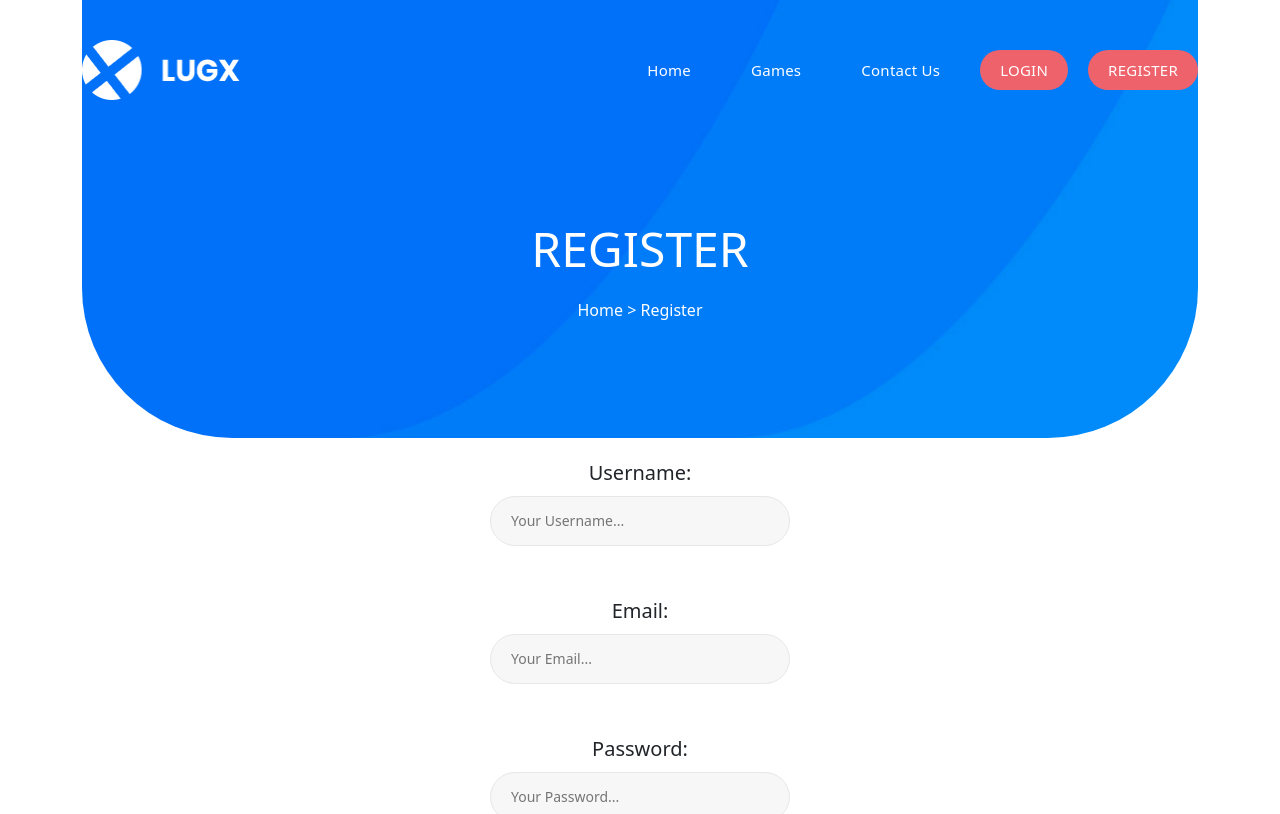
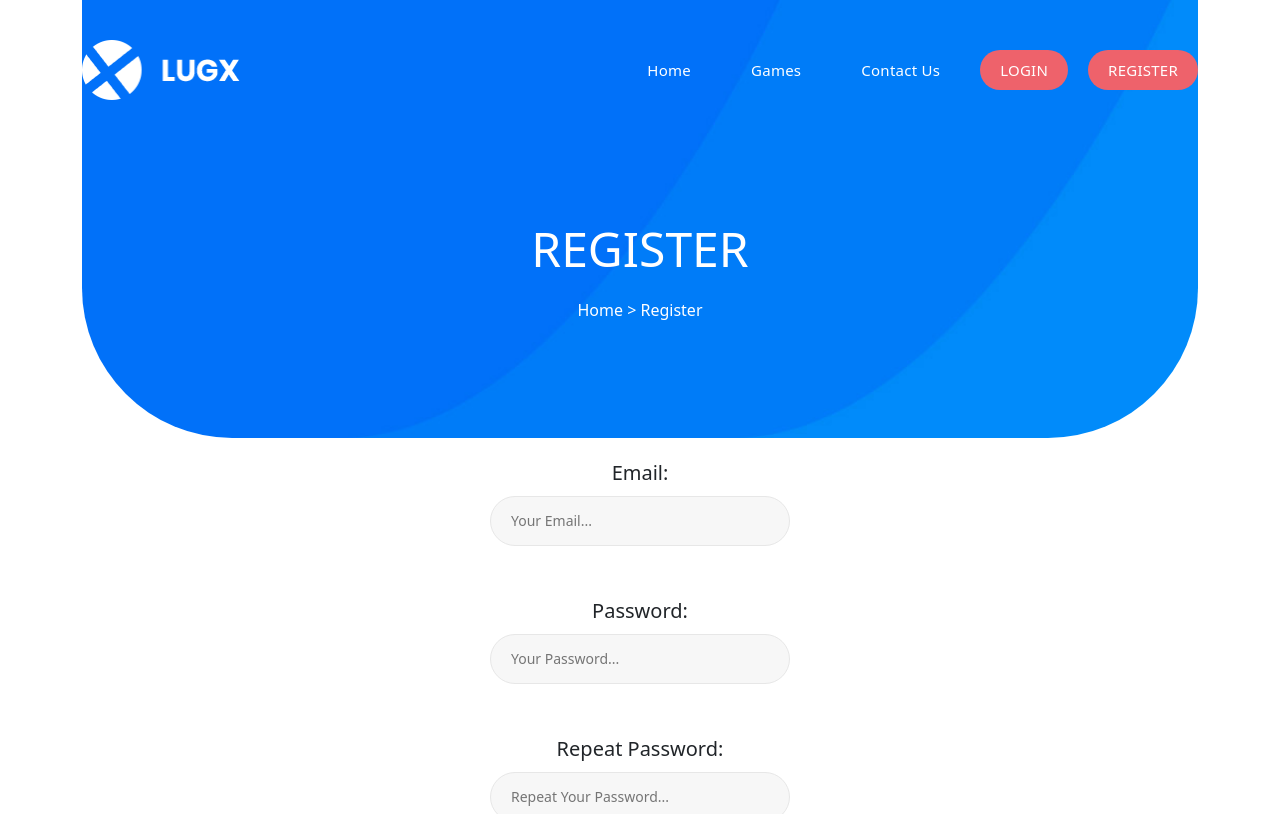
Before and after one commit to simonageo/gaming-app, a React (Vite) app in the folder client/: page /register in a window 1280 px wide. Shown: the top 814 px of the page. Built offline with nearby package versions, Linux system fonts and the light colour scheme.

Commit message:
Adding login

```diff
--- a/client/src/components/Header.jsx
+++ b/client/src/components/Header.jsx
@@ -1,6 +1,10 @@
 import { Link } from "react-router-dom";
 
 export default function Header() {
+  let isAuthenticated = false;
+  if (localStorage.accessToken) {
+    isAuthenticated = true;
+  }
   return (
     <header className="header-area header-sticky">
       <div className="container">
@@ -15,7 +19,7 @@ export default function Header() {
               {/* ***** Menu Start ***** */}
               <ul className="nav">
                 <li>
-                <Link to="/" >Home</Link>
+                  <Link to="/">Home</Link>
                 </li>
                 <li>
                   <Link to="/games">Games</Link>
@@ -26,12 +30,26 @@ export default function Header() {
                 <li>
                   <Link to="/contact">Contact Us</Link>
                 </li>
+                {isAuthenticated && (
+                  <>
+                    <li>
+                      <Link to="/game/create">Create Game</Link>
+                    </li>
+                    <li>
+                      <Link to="/logout">Logout</Link>
+                    </li>
+                  </>
+                )}
+                {!isAuthenticated && (
+                  <>
                     <li>
                       <Link to="/login">Login</Link>
                     </li>
                     <li>
                       <Link to="/register">Register</Link>
                     </li>
+                  </>
+                )}
               </ul>
               {/* <Link className="menu-trigger">
                 <span>Menu</span>
--- a/client/src/components/Login/Login.jsx
+++ b/client/src/components/Login/Login.jsx
@@ -1,7 +1,20 @@
-import { Link } from "react-router-dom";
+import { Link, useNavigate } from "react-router-dom";
 import styles from "../Login/Login.module.css";
+import useForm from "../../hooks/useForm";
+import * as authServices from '../../services/authService';
 
 export default function Login() {
+  const navigate=useNavigate();
+  const loginSubmit = async (values) => {
+    const result=await authServices.login(values.email, values.password);
+    localStorage.setItem("accessToken", result.accessToken);
+    navigate('/');
+  }
+  const {values, onChange, onSubmit}=useForm(loginSubmit, {
+    email: '',
+    password: ''
+  });
+
   return (
     <div className="container">
       <div className="row justify-content-center">
@@ -13,19 +26,21 @@ export default function Login() {
             </span>
           </div>
 
-          <form id="login-form" action="#" method="post">
+          <form id="login-form" onSubmit={onSubmit}>
             <div className="col-lg-12">
               <fieldset className={styles.inputFieldContainer}>
-                <label htmlFor="username" className={styles.labelAbove}>
-                  Username:
+                <label htmlFor="email" className={styles.labelAbove}>
+                  Email:
                 </label>
                 <input
                   type="text"
-                  name="username"
-                  id="username"
-                  placeholder="Your Username..."
+                  name="email"
+                  id="email"
+                  placeholder="Your Email..."
                   autoComplete="on"
                   required=""
+                  value={values.email}
+                  onChange={onChange}
                   className={styles.inputField}
                 />
               </fieldset>
@@ -43,6 +58,8 @@ export default function Login() {
                   placeholder="Your Password..."
                   autoComplete="on"
                   required=""
+                  value={values.password}
+                  onChange={onChange}
                   className={styles.inputField}
                 />
               </fieldset>
--- a/client/src/components/Register/Register.jsx
+++ b/client/src/components/Register/Register.jsx
@@ -14,22 +14,6 @@ export default function Register(){
           </div>
 
           <form id="register-form" action="#" method="post">
-            <div className="col-lg-12">
-              <fieldset className={styles.inputFieldContainer}>
-                <label htmlFor="username" className={styles.labelAbove}>
-                  Username:
-                </label>
-                <input
-                  type="text"
-                  name="username"
-                  id="username"
-                  placeholder="Your Username..."
-                  autoComplete="on"
-                  required=""
-                  className={styles.inputField}
-                />
-              </fieldset>
-            </div>
 
             <div className="col-lg-12">
               <fieldset className={styles.inputFieldContainer}>
--- /dev/null
+++ b/client/src/hooks/useForm.js
@@ -0,0 +1,24 @@
+import { useState } from "react";
+
+export default function useForm(submitHandler, initialValues) {
+  const [values, setValues] = useState(initialValues);
+
+  const onChange = (e) => {
+    setValues((state) => ({
+      ...state,
+      [e.target.name]: e.target.value,
+    }));
+  };
+
+  const onSubmit = (e) => {
+    e.preventDefault();
+
+    submitHandler(values);
+  };
+
+  return {
+    values,
+    onChange,
+    onSubmit,
+  };
+}
--- /dev/null
+++ b/client/src/services/authService.js
@@ -0,0 +1,21 @@
+const baseUrl = "http://localhost:3030/users";
+
+export const login = async (email, password) => {
+  const response = await fetch(`${baseUrl}/login`, {
+    method: "POST",
+    headers: {
+      "Content-type": "application-json",
+    },
+    body: JSON.stringify({
+      email,
+      password,
+    }),
+  });
+  const result = await response.json();
+
+  if (!response.ok) {
+    throw result;
+  }
+
+  return result;
+};
```
Lines whose indentation alone changed are shown as unchanged.
